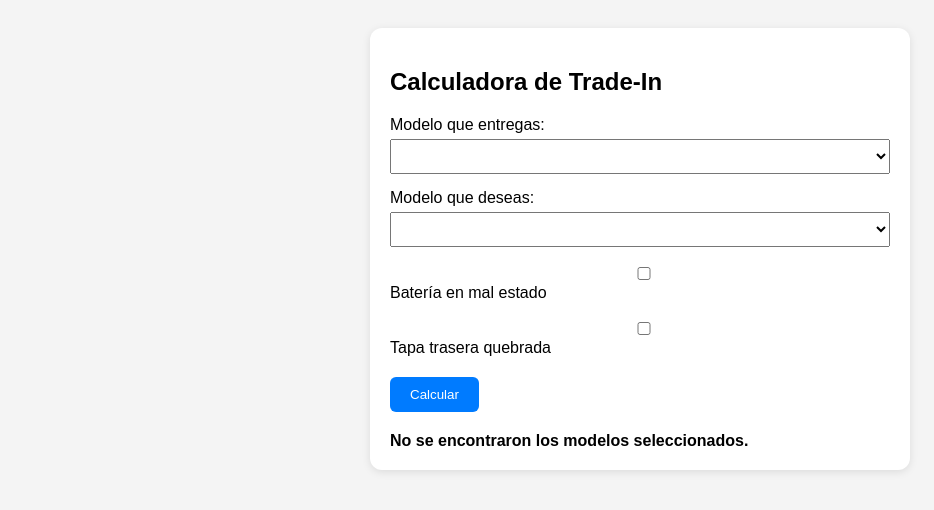
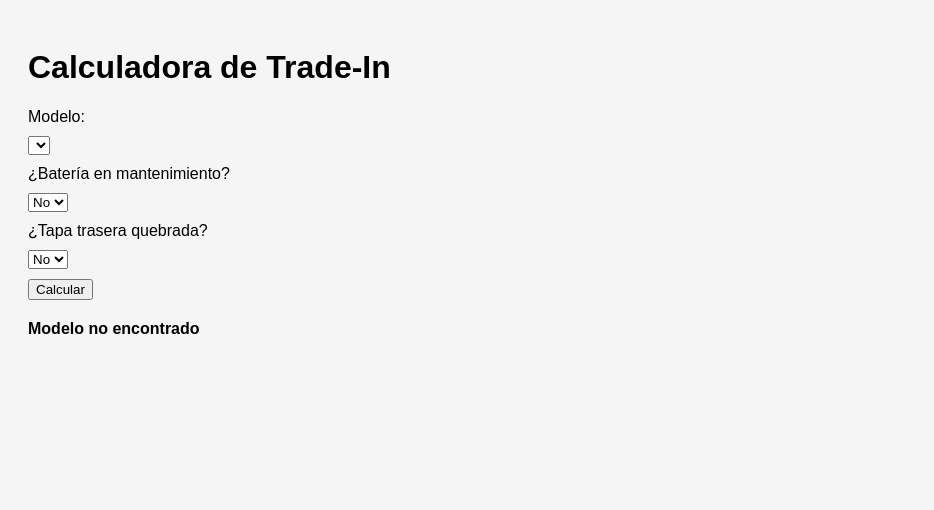
Before and after one commit to JavierH12/trade-in-calculadora, a plain HTML site: page index.html in a window 1280 px wide. Both pictures are taken after a click on the button "Calcular". Shown: the whole page, without its empty margins (0-934 px from the left). Drawn offline with nearby package versions, Linux system fonts and the light colour scheme; no server answers.

Commit message:
Update index.html

```diff
--- a/index.html
+++ b/index.html
@@ -3,129 +3,93 @@
 <head>
   <meta charset="UTF-8" />
   <meta name="viewport" content="width=device-width, initial-scale=1.0" />
-  <title>Calculadora de Trade-In</title>
+  <title>Calculadora Trade-In</title>
   <style>
     body {
       font-family: Arial, sans-serif;
       padding: 20px;
-      background: #f4f4f4;
+      background: #f5f5f5;
     }
-    .card {
+    .item {
       background: white;
-      padding: 20px;
-      border-radius: 12px;
-      box-shadow: 0 2px 8px rgba(0,0,0,0.1);
-      max-width: 500px;
-      margin: 0 auto;
+      padding: 15px;
+      margin-bottom: 15px;
+      border-radius: 10px;
+      box-shadow: 0 2px 6px rgba(0,0,0,0.1);
     }
-    label {
+    .item h2 {
+      margin: 0 0 10px;
+    }
+    label, select {
       display: block;
-      margin-top: 15px;
-    }
-    select, input[type="checkbox"] {
-      margin-top: 5px;
-      width: 100%;
-      padding: 8px;
-    }
-    button {
-      margin-top: 20px;
-      padding: 10px 20px;
-      background: #007bff;
-      color: white;
-      border: none;
-      border-radius: 6px;
-      cursor: pointer;
-    }
-    #resultado {
-      margin-top: 20px;
-      font-weight: bold;
-      white-space: pre-line;
+      margin-bottom: 10px;
     }
   </style>
   <script src="https://cdn.jsdelivr.net/npm/papaparse@5.3.2/papaparse.min.js"></script>
 </head>
 <body>
-  <div class="card">
-    <h2>Calculadora de Trade-In</h2>
+  <h1>Calculadora de Trade-In</h1>
 
-    <label for="modeloActual">Modelo que entregas:</label>
-    <select id="modeloActual"></select>
+  <label for="modelo">Modelo:</label>
+  <select id="modelo"></select>
 
-    <label for="modeloDeseado">Modelo que deseas:</label>
-    <select id="modeloDeseado"></select>
+  <label for="bateria">¿Batería en mantenimiento?</label>
+  <select id="bateria">
+    <option value="0">No</option>
+    <option value="1">Sí</option>
+  </select>
 
-    <label><input type="checkbox" id="bateria" /> Batería en mal estado</label>
-    <label><input type="checkbox" id="tapa" /> Tapa trasera quebrada</label>
+  <label for="tapa">¿Tapa trasera quebrada?</label>
+  <select id="tapa">
+    <option value="0">No</option>
+    <option value="1">Sí</option>
+  </select>
 
-    <button onclick="calcular()">Calcular</button>
+  <button onclick="calcular()">Calcular</button>
 
-    <div id="resultado"></div>
-  </div>
+  <div id="resultado" style="margin-top: 20px; font-weight: bold;"></div>
 
   <script>
     const sheetUrl = 'https://docs.google.com/spreadsheets/d/e/2PACX-1vQnzzAtnxxCxLpN-8lSgHChGCFsJgxCm4trLY8l7HHKSTOI7Tbal4_ljCKOyFbDSYYZtcZwNMnxIZHX/pub?gid=0&single=true&output=csv';
-
-    let data = [];
+    let datos = [];
 
     fetch(sheetUrl)
-      .then(response => response.text())
+      .then(res => res.text())
       .then(csv => {
         const parsed = Papa.parse(csv, { header: true });
-        data = parsed.data;
+        datos = parsed.data;
 
-        const modelos = [...new Set(data.map(d => d["Modelo"].trim()).filter(Boolean))];
-
-        const selectActual = document.getElementById("modeloActual");
-        const selectDeseado = document.getElementById("modeloDeseado");
-
-        modelos.forEach(m => {
-          const option1 = document.createElement("option");
-          const option2 = document.createElement("option");
-          option1.value = m;
-          option1.textContent = m;
-          option2.value = m;
-          option2.textContent = m;
-          selectActual.appendChild(option1);
-          selectDeseado.appendChild(option2);
+        const select = document.getElementById('modelo');
+        datos.forEach(d => {
+          if (d.Modelo) {
+            const option = document.createElement('option');
+            option.value = d.Modelo;
+            option.textContent = d.Modelo;
+            select.appendChild(option);
+          }
         });
       });
 
     function calcular() {
-      const actual = document.getElementById("modeloActual").value;
-      const deseado = document.getElementById("modeloDeseado").value;
-      const bateria = document.getElementById("bateria").checked;
-      const tapa = document.getElementById("tapa").checked;
+      const modelo = document.getElementById('modelo').value;
+      const bateria = document.getElementById('bateria').value === "1";
+      const tapa = document.getElementById('tapa').value === "1";
 
-      const equipo = data.find(d => d["Modelo"].trim() === actual.trim());
-      const objetivo = data.find(d => d["Modelo"].trim() === deseado.trim());
-
-      if (!equipo || !objetivo) {
-        document.getElementById("resultado").textContent = "No se encontraron los modelos seleccionados.";
+      const equipo = datos.find(d => d.Modelo === modelo);
+      if (!equipo) {
+        document.getElementById('resultado').textContent = 'Modelo no encontrado';
         return;
       }
 
-      const safeNumber = str => parseFloat((str || "0").replace(",", "").trim()) || 0;
+      // Convertir a números, eliminando comas si es necesario
+      let precioRecibido = parseFloat(equipo["Precio recibido"].replace(',', '')) || 0;
+      let descuentoBateria = parseFloat(equipo["Batería en mantenimiento"].replace(',', '')) || 0;
+      let descuentoTapa = parseFloat(equipo["Tapa trasera quebrada"].replace(',', '')) || 0;
 
-      let valorRecibido = safeNumber(equipo["Precio recibido"]);
-      let valorVenta = safeNumber(objetivo["Precio venta"]);
-      let descuentoBateria = bateria ? safeNumber(equipo["Batería en mantenimiento"]) : 0;
-      let descuentoTapa = tapa ? safeNumber(equipo["Tapa trasera quebrada"]) : 0;
+      if (bateria) precioRecibido -= descuentoBateria;
+      if (tapa) precioRecibido -= descuentoTapa;
 
-      valorRecibido -= (descuentoBateria + descuentoTapa);
-      if (valorRecibido < 0) valorRecibido = 0;
-
-      const diferencia = valorVenta - valorRecibido;
-
-      let resultado = `Tu equipo tiene un valor de $${valorRecibido.toFixed(2)}.\n`;
-      if (diferencia > 0) {
-        resultado += `Debes pagar $${diferencia.toFixed(2)} para cambiar al ${deseado}.`;
-      } else if (diferencia < 0) {
-        resultado += `Recibes $${Math.abs(diferencia).toFixed(2)} si entregas tu ${actual} por el ${deseado}.`;
-      } else {
-        resultado += `El cambio es justo, no pagas ni recibes dinero.`;
-      }
-
-      document.getElementById("resultado").textContent = resultado;
+      document.getElementById('resultado').textContent = `Monto a recibir: $${precioRecibido}`;
     }
   </script>
 </body>
```
